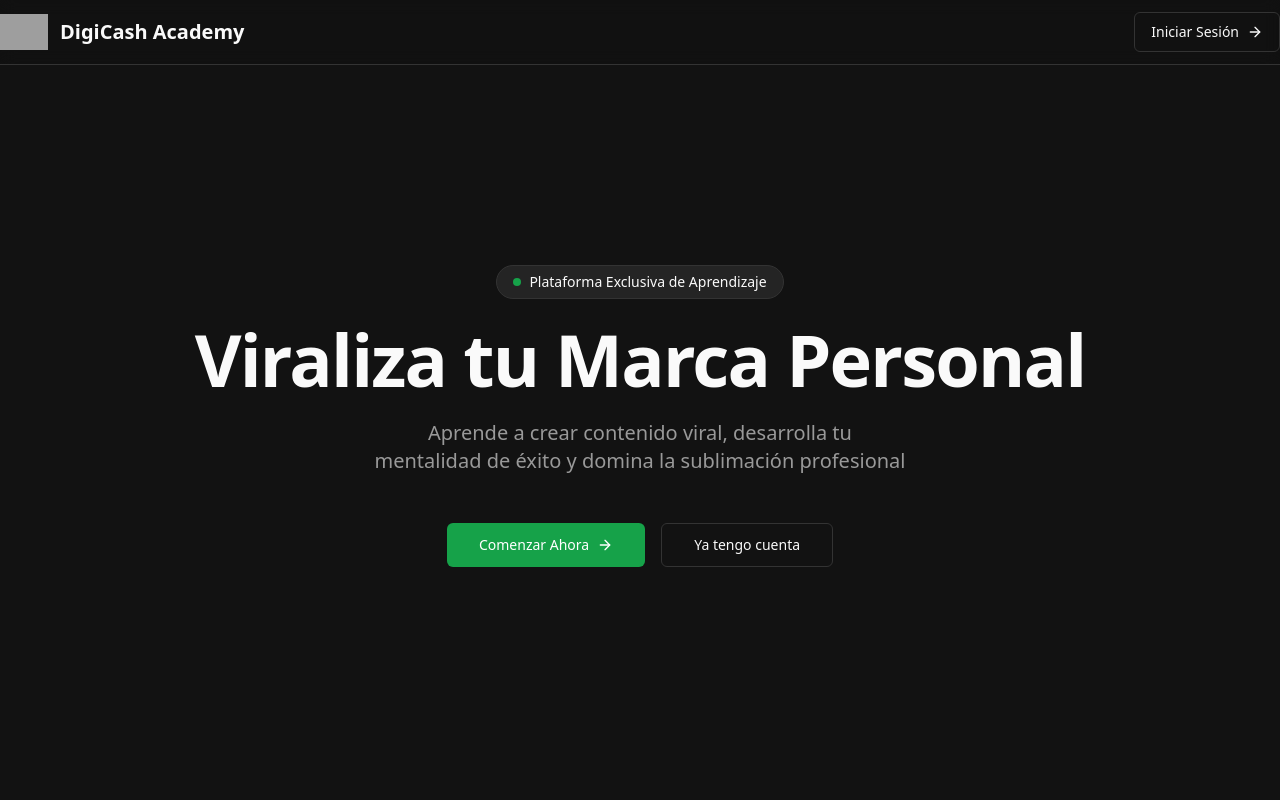
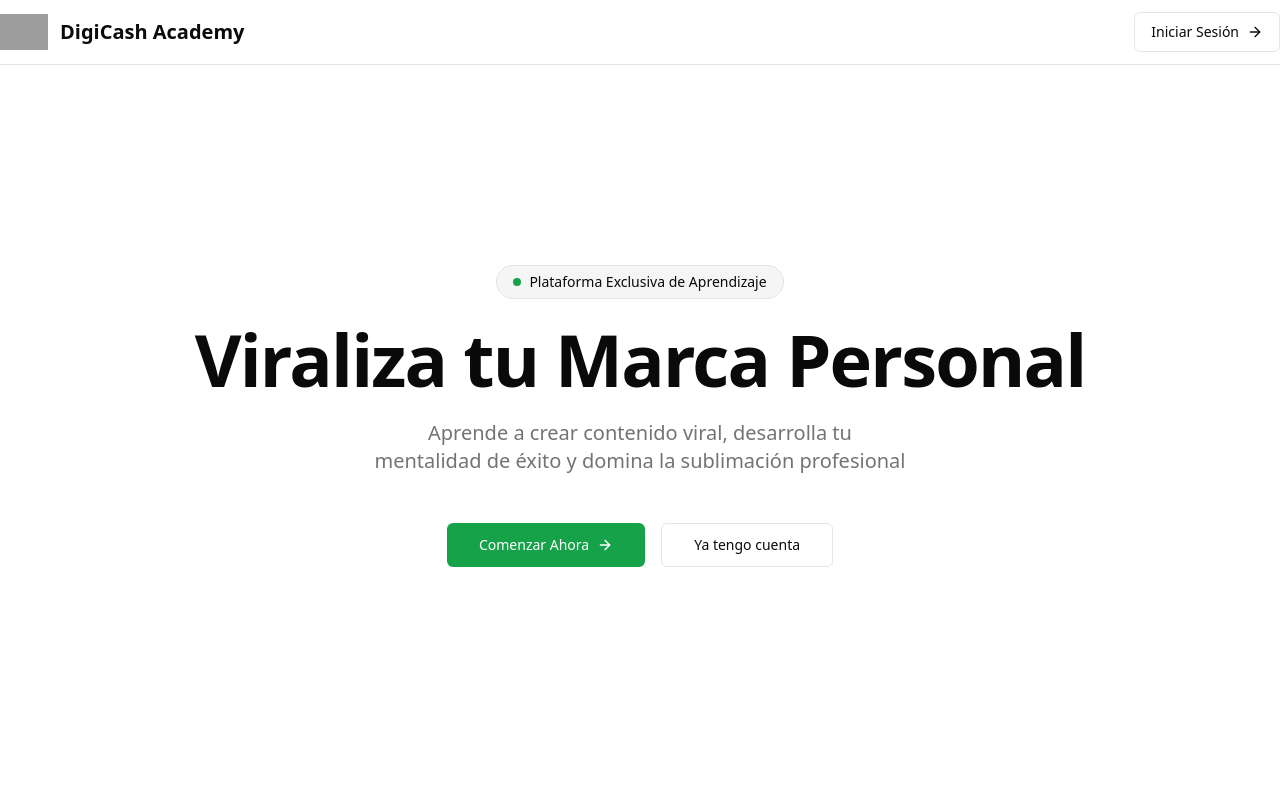
Before and after one commit to kerchaouihamza82-dotcom/kaloke, a Next.js app: page / in a window 1280 px wide. Shown: the top 800 px of the page. Built offline with nearby package versions, Linux system fonts and the light colour scheme; grey boxes are pictures that could not be loaded.

Commit message:
fix: correct dark mode styles and font conflict
Update globals.css for dark mode variables and fix font issue.

```diff
--- a/app/globals.css
+++ b/app/globals.css
@@ -1,10 +1,6 @@
 @tailwind base;
 @tailwind components;
 @tailwind utilities;
-
-body {
-  font-family: Arial, Helvetica, sans-serif;
-}
 
 @layer utilities {
   .text-balance {
@@ -14,6 +10,37 @@ body {
 
 @layer base {
   :root {
+    --background: 0 0% 100%;
+    --foreground: 0 0% 3.9%;
+    --card: 0 0% 100%;
+    --card-foreground: 0 0% 3.9%;
+    --popover: 0 0% 100%;
+    --popover-foreground: 0 0% 3.9%;
+    --primary: 142 76% 36%;
+    --primary-foreground: 0 0% 100%;
+    --secondary: 0 0% 96.1%;
+    --secondary-foreground: 0 0% 9%;
+    --muted: 0 0% 96.1%;
+    --muted-foreground: 0 0% 45.1%;
+    --accent: 142 76% 36%;
+    --accent-foreground: 0 0% 9%;
+    --destructive: 0 84.2% 60.2%;
+    --destructive-foreground: 0 0% 98%;
+    --border: 0 0% 89.8%;
+    --input: 0 0% 89.8%;
+    --ring: 142 76% 36%;
+    --radius: 0.5rem;
+    --sidebar-background: 0 0% 98%;
+    --sidebar-foreground: 0 0% 9%;
+    --sidebar-primary: 142 76% 36%;
+    --sidebar-primary-foreground: 0 0% 100%;
+    --sidebar-accent: 0 0% 96.1%;
+    --sidebar-accent-foreground: 0 0% 9%;
+    --sidebar-border: 0 0% 89.8%;
+    --sidebar-ring: 142 76% 36%;
+  }
+
+  .dark {
     --background: 0 0% 7%;
     --foreground: 0 0% 98%;
     --card: 0 0% 10%;
@@ -33,7 +60,6 @@ body {
     --border: 0 0% 20%;
     --input: 0 0% 20%;
     --ring: 142 76% 36%;
-    --radius: 0.5rem;
     --sidebar-background: 0 0% 5%;
     --sidebar-foreground: 0 0% 90%;
     --sidebar-primary: 142 76% 36%;
@@ -50,6 +76,6 @@ body {
     @apply border-border;
   }
   body {
-    @apply bg-background text-foreground;
+    @apply bg-background text-foreground font-sans;
   }
 }
--- a/app/layout.tsx
+++ b/app/layout.tsx
@@ -18,7 +18,7 @@ export default function RootLayout({
   children: React.ReactNode
 }>) {
   return (
-    <html lang="es" className="dark">
+    <html lang="es" suppressHydrationWarning>
       <body className={`${inter.variable} font-sans antialiased`}>
         {children}
       </body>
```
Also changed, not shown: 1 other file (tests, documents, lock files or other folders).
